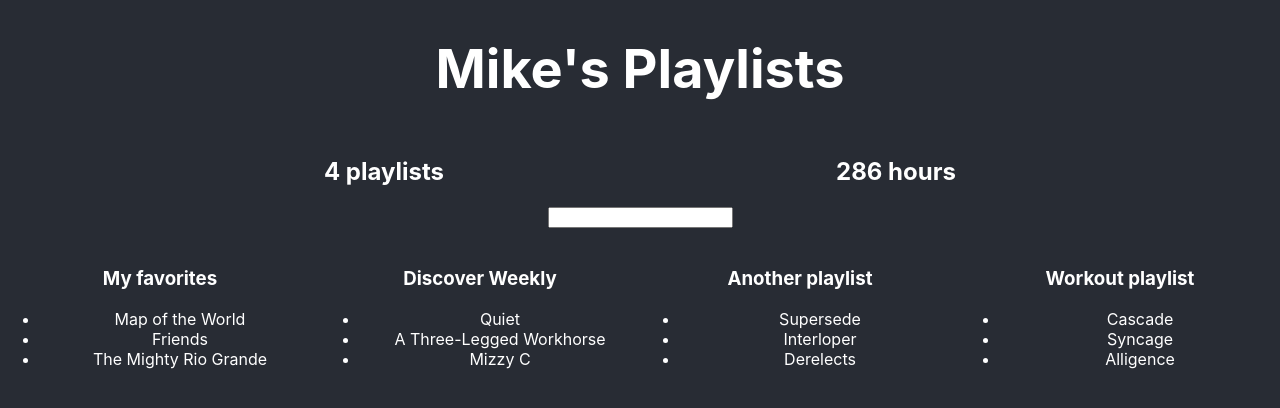
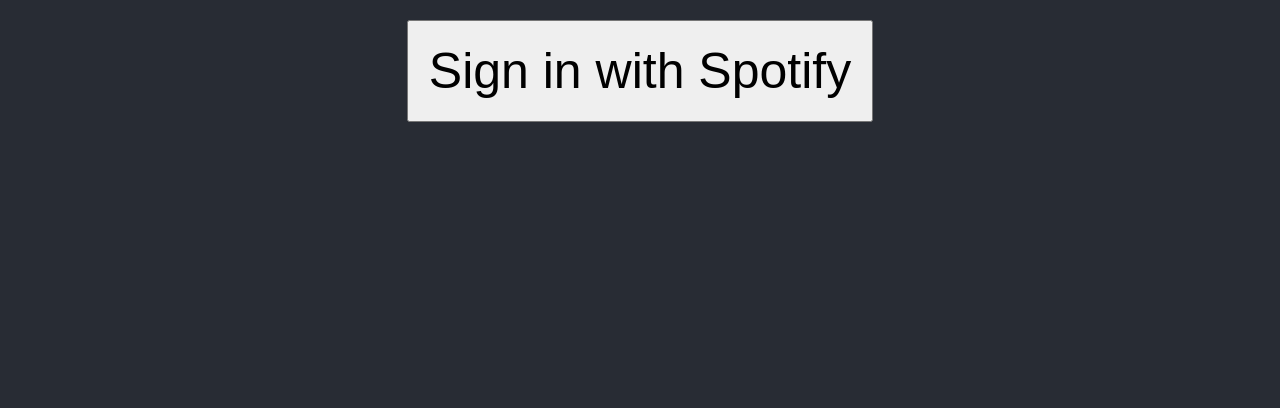
Before and after one commit to michael-garrity/better-playlists, a React (Create React App) app: page / in a window 1280 px wide. Shown: the top 408 px of the page. Built offline with nearby package versions, Linux system fonts and the light colour scheme.

Commit message:
replaced fake server data with actual spotify data from signed in user

```diff
--- a/package.json
+++ b/package.json
@@ -3,6 +3,7 @@
   "version": "0.1.0",
   "private": true,
   "dependencies": {
+    "query-string": "^6.5.0",
     "react": "^16.8.6",
     "react-dom": "^16.8.6",
     "react-scripts": "3.0.1"
--- a/src/App.js
+++ b/src/App.js
@@ -1,5 +1,6 @@
 import React, { Component } from 'react';
 import './App.css';
+import queryString from 'query-string';
 
 let defaultStyle = {
   color: '#fff'
@@ -9,23 +10,6 @@
   user: {
     name: 'Mike',
     playlists: [
-      {
-        name: 'My favorites',
-        songs: [
-          {
-            name: 'Map of the World',
-            duration: 1234
-          },
-          {
-            name: 'Friends',
-            duration: 1314
-          },
-          {
-            name: 'The Mighty Rio Grande',
-            duration: 1432
-          },
-        ]
-      },
       {
         name: 'Discover Weekly',
         songs: [
@@ -43,40 +27,7 @@
           },
         ]
       },
-      {
-        name: 'Another playlist',
-        songs: [
-          {
-            name: 'Supersede',
-            duration: 1634
-          },
-          {
-            name: 'Interloper',
-            duration: 1614
-          },
-          {
-            name: 'Derelects',
-            duration: 1332
-          },
-        ]
-      },
-      {
-        name: 'Workout playlist',
-        songs: [
-          {
-            name: 'Cascade',
-            duration: 1634
-          },
-          {
-            name: 'Syncage',
-            duration: 1614
-          },
-          {
-            name: 'Alligence',
-            duration: 1332
-          },
-        ]
-      }
+
     ]
   }
 };
@@ -124,7 +75,7 @@
     let playlist = this.props.playlist
     return (
       <div style={{ ...defaultStyle, display: 'inline-block', width: '25%' }}>
-        <img />
+        <img src={playlist.imageUrl} style={{width: '60px'}}/>
         <h3>{playlist.name}</h3>
         <ul>
           {playlist.songs.map(song =>
@@ -144,23 +95,51 @@
       filterString: ''
     }
   }
+
   componentDidMount() {
-    setTimeout(() => {
-      this.setState({ serverData: fakeServerData })
-    }, 1000);
+    let parsed = queryString.parse(window.location.search);
+    let accessToken = parsed.access_token;
+    if (!accessToken)
+      return;
+    fetch('https://api.spotify.com/v1/me', {
+      headers: {'Authorization': 'Bearer ' + accessToken}
+    }).then(response => response.json())
+    .then(data => this.setState({
+      user: {
+        name: data.display_name
+      }
+    }))
+
+    fetch('https://api.spotify.com/v1/me/playlists', {
+      headers: {'Authorization': 'Bearer ' + accessToken}
+    }).then(response => response.json())
+    .then(data => this.setState({
+      playlists: data.items.map(item => {
+        console.log(data.items)
+        return {
+          name: item.name,
+          imageUrl: item.images[0].url,
+          songs: []
+        }
+    })
+    }))
+
   }
+
   render() {
-    let playlistToRender = this.state.serverData.user ? this.state.serverData.user.playlists
-      .filter(playlist =>
+    let playlistToRender =
+      this.state.user &&
+      this.state.playlists
+        ? this.state.playlists.filter(playlist =>
           playlist.name.toLowerCase().includes(
-            this.state.filterString.toLowerCase())
-    ) : []
+          this.state.filterString.toLowerCase()))
+        : []
     return (
       <div className="App">
-        {this.state.serverData.user ?
+        {this.state.user ?
           <div>
             <h1 style={{ ...defaultStyle, 'font-size': '54px' }}>
-              {this.state.serverData.user.name}'s Playlists
+              {this.state.user.name}'s Playlists
             </h1>
             <PlaylistCounter playlists={playlistToRender} />
             <HoursCounter playlists={playlistToRender} />
@@ -170,7 +149,8 @@
             {playlistToRender.map(playlist =>
               <Playlist playlist={playlist} />
             )}
-          </div> : <h1 style={defaultStyle}>Loading...</h1>
+          </div> : <button onClick={() => window.location = 'http://localhost:8888/login'}
+            style={{'padding': '20px', 'font-size': '50px', 'margin-top': '20px'}}>Sign in with Spotify</button>
         }
       </div >
     );
```
Also changed, not shown: 1 other file (tests, documents, lock files or other folders).
